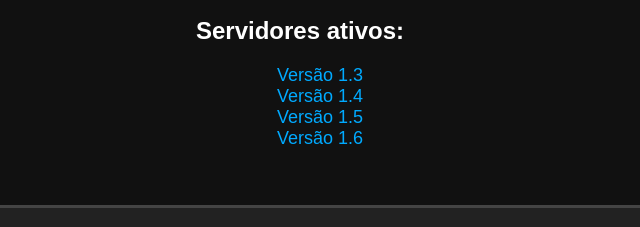
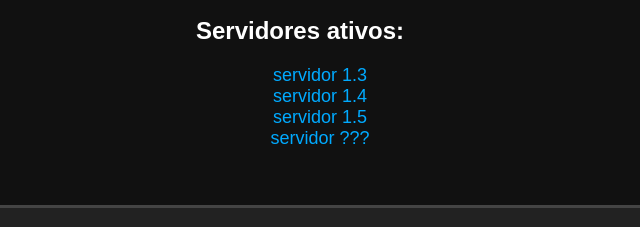
Before and after one commit to guilufy7/NightfallHosts, a plain HTML site: page index.html in a window 1280 px wide. Shown: the part 189-416 px from the top of the page, 340-980 px from the left. Drawn offline with Linux system fonts and the light colour scheme; a web font is replaced by a local one.

Commit message:
Update index.html

```diff
--- a/index.html
+++ b/index.html
@@ -55,10 +55,10 @@
         <p>Ativos desde <b>1982</b>, fornecemos soluções simples e eficazes para jogadores.</p>
         <h2>Servidores ativos:</h2>
         <ul>
-            <li><a href="???.html">Versão 1.3</a></li>
-            <li><a href="1.4.html">Versão 1.4</a></li>
-            <li><a href="1.5.html">Versão 1.5</a></li>
-            <li><a href="1.6.html">Versão 1.6</a></li>
+            <li><a href="1.3.html">servidor 1.3</a></li>
+            <li><a href="1.4.html">servidor 1.4</a></li>
+            <li><a href="1.5.html">servidor 1.5</a></li>
+            <li><a href="1.6.html">servidor ???</a></li>
         </ul>
     </main>
     <footer>
```
